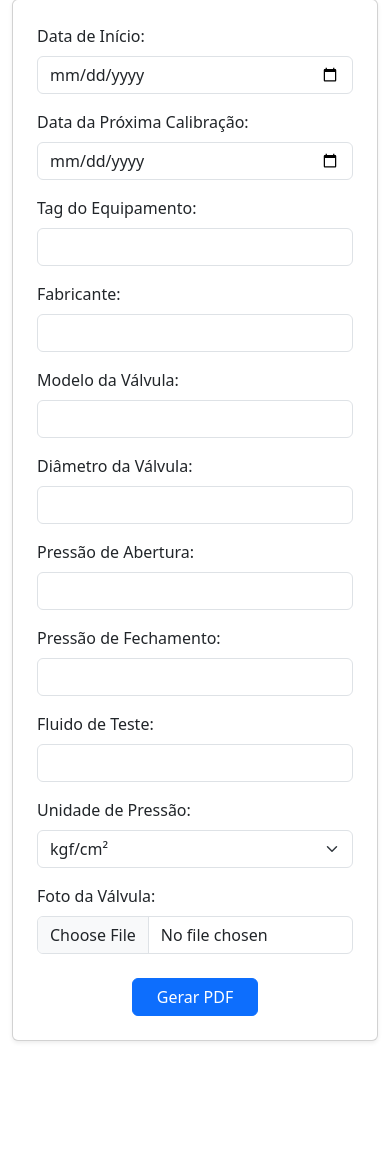
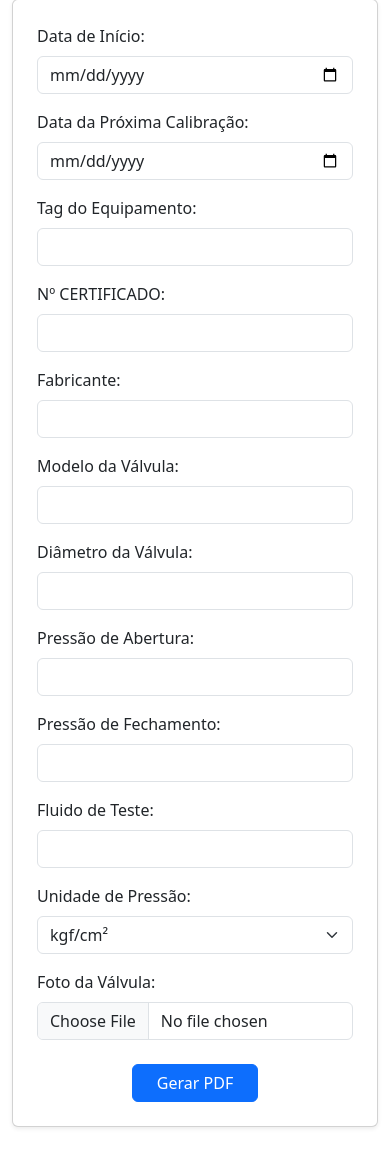
Before and after one commit to AlissonS0usa/certificados, a Flask app: page /form_valvula in a window 390 px wide. Shown: the part 140-1315 px from the top of the page. Before the commit the page ends 1182 px from the top, so only its background shows below. Run offline with Flask 3, Linux system fonts and the light colour scheme.

Commit message:
Adicionando arquivos corrigidos

```diff
--- a/app.py
+++ b/app.py
@@ -135,6 +135,7 @@ def gerar_pdf_manometro():
         fluido = request.form["fluido_teste"]
         diametro = request.form["diametro_rosca"]
         resultado = request.form["resultado"]
+        num_certificado = request.form["num_cert_pi"]
 
         if request.method == "POST":
             if 'foto_manometro' not in request.files:
@@ -194,7 +195,7 @@ def gerar_pdf_manometro():
         # Cabeçalho do certificado
         titulo = Paragraph("<b>CERTIFICADO DE CALIBRAÇÃO / AFERIÇÃO</b>", estilo_texto)
         dados_tabela1 = [
-            [titulo, Paragraph("<b>CERT.M DCE<br/>2025-68</b>", estilo_texto)],
+            [titulo, f"CERT.M DCE: 2025-{num_certificado}"],
             ["Data de emissão",f"{data_inicio_formatada}"],
             ["Data de validade", f"{data_final_formatada}"],
         ]
@@ -399,6 +400,7 @@ def gerar_psv_pdf():
         pressao_fechamento = request.form["pressao_fechamento"]
         unidade_pressao = request.form["unidade_pressao"]
         fabricante = request.form["fabricante"]
+        num_certificado = request.form["num_cert_psv"]
 
         #Salva a imagem temporariamente
 
@@ -464,7 +466,7 @@ def gerar_psv_pdf():
 
         # Tabela principal com as informações do certificado
         tabela_certificado = [
-            [titulo],
+            [titulo, f"CERTIFICADO Nº: 2025-{num_certificado}"],
             [f"DATA: {data_incio_formatada}", f"CERTIFICADO Nº: PSV-{tag_valvula}"],
             ["CARACTERÍSTICAS TÉCNICAS", "DADOS DO EQUIPAMENTO PROTEGIDO"],
 
--- a/templates/form_manometro.html
+++ b/templates/form_manometro.html
@@ -29,7 +29,11 @@
                     <label class="form-label">Tag do Equipamento:</label>
                     <input type="text" name="tag_manometro" class="form-control" required>
                 </div>
-                <div class="col-md-6">
+                <div class="col-md-3">
+                    <label class="form-label">Nº CERTIFICADO:</label>
+                    <input type="text" name="num_cert_pi" class="form-control" required>
+                </div>
+                <div class="col-md-3">
                     <label class="form-label">Modelo/Fabricante:</label>
                     <input type="text" name="modelo" class="form-control" required>
                 </div>
--- a/templates/form_valvula.html
+++ b/templates/form_valvula.html
@@ -25,9 +25,13 @@
                     <input type="date" name="data_proxima" class="form-control" required>
                 </div>
 
-                <div class="col-md-6">
+                <div class="col-md-3">
                     <label class="form-label">Tag do Equipamento:</label>
                     <input type="text" name="tag_valvula" class="form-control" required>
+                </div>
+                <div class="col-md-3">
+                    <label class="form-label">Nº CERTIFICADO:</label>
+                    <input type="text" name="num_cert_psv" class="form-control" required>
                 </div>
                 <div class="col-md-6">
                     <label class="form-label">Fabricante:</label>
```
Also changed, not shown: desktop.ini (added, +7 -0 lines), static/desktop.ini (added, +7 -0 lines), static/uploads/desktop.ini (added, +7 -0 lines), templates/desktop.ini (added, +7 -0 lines).
